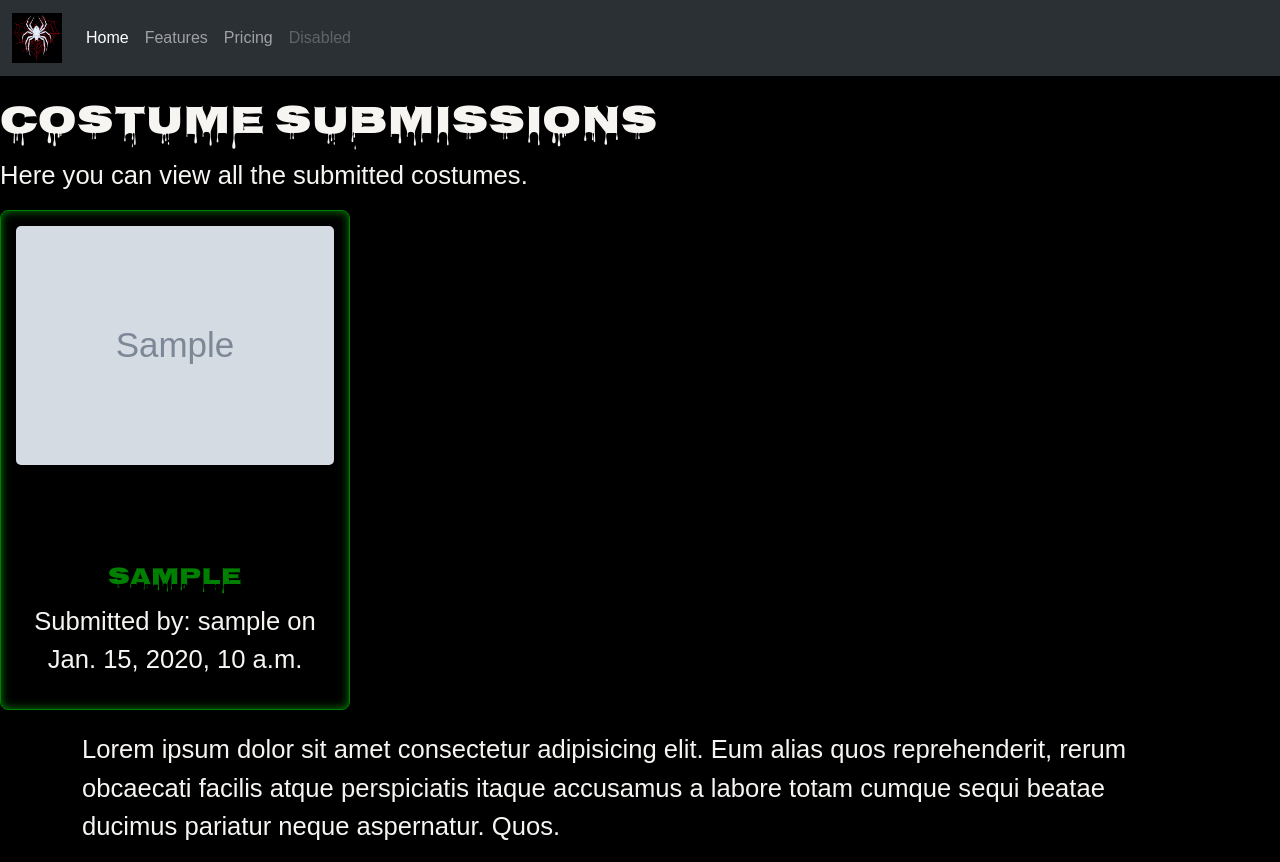
After one commit to Khoi412/HalloweenHackathon, a Django app: page /costumes/view/ in a window 1280 px wide. The commit adds this page. Run offline with Django 4.2, Linux system fonts and the light colour scheme; tables that the repository leaves empty hold one stand-in row (values such as "Sample post"); grey boxes marked "Sample" are stand-in pictures; some libraries are stand-ins or nearby versions; some web fonts are replaced.

Commit message:
add template for viewing costumes and a view and url

```diff
--- a/costumes/templates/costumes/costumes_submission.html
+++ b/costumes/templates/costumes/costumes_submission.html
@@ -16,8 +16,8 @@
     <label for="costume_caption">Caption for your post:</label>
     <textarea id="costume_caption" name="costume_caption" required></textarea>
     <br>
-    <label for="images">Your Photo:</label>
-    <input type="file" id="images" name="images" accept="image/*" required>
+    <label for="image">Your Photo:</label>
+    <input type="file" id="image" name="costume_image" accept="image/*" required>
     <br>
     <button type="submit">Submit</button>
 </form>
--- /dev/null
+++ b/costumes/templates/costumes/view_costumes.html
@@ -0,0 +1,29 @@
+{% extends "base.html" %}
+{% load static %}
+
+{% block title %}Costumes{% endblock %}
+{% block stylesheet %}
+<link rel="stylesheet" href="{% static 'css/view_costume.css' %}" type="text/css">
+{% endblock stylesheet %}
+
+{% block content %}
+<h1>Costume Submissions</h1>
+<p>Here you can view all the submitted costumes.</p>
+<!-- You would typically loop through the submitted costumes and display them here -->
+<section class="costume-list">
+    {% for costume in costumes %}
+    <div class="costume-entry">
+        <div class="costume-image">
+            <img src="{{ costume.image.url }}" alt="{{ costume.caption }}">
+        </div>
+        <div class="costume-caption">
+            <h4>{{ costume.caption }}</h4>
+            <p>Submitted by: {{ costume.user.username }} on {{ costume.timestamp }}</p>
+        </div>
+    </div>
+    {% empty %}
+    <p>No costumes submitted yet.</p>
+    {% endfor %}
+</section>
+
+{% endblock %}
--- a/costumes/views.py
+++ b/costumes/views.py
@@ -1,8 +1,28 @@
-from django.shortcuts import render
+from django.shortcuts import render, redirect
+from .models import Costume, Like, Comment
+from django.contrib.auth.decorators import login_required
 
 # Create your views here.
 def homepage(request):
     return render(request, 'costumes/index.html')
 
+@login_required
 def costumes_submission_page(request):
+
+    if request.method == 'POST':
+        # Handle form submission logic here
+        caption = request.POST.get('costume_caption')
+        image = request.FILES.get('costume_image')
+        # You would typically save the data to the database here
+        # For now, we can just print it to the console (or handle as needed)
+        print(f"Received caption: {caption}")
+        print(f"Received image: {image.name if image else 'No image uploaded'}")
+        # Redirect or render a success page as needed
+        return redirect('view_costumes')  # Redirect to view costumes page after submission)
+
     return render(request, 'costumes/costumes_submission.html')
+
+def view_costumes(request):
+    # This view would typically fetch costume submissions from the database
+    costumes = Costume.objects.all().order_by('-timestamp')  # Example: Fetch all costumes ordered by timestamp
+    return render(request, 'costumes/view_costumes.html', {'costumes': costumes})
--- a/hackathon/urls.py
+++ b/hackathon/urls.py
@@ -16,11 +16,12 @@
 """
 from django.contrib import admin
 from django.urls import path
-from costumes.views import homepage, costumes_submission_page
+from costumes.views import homepage, costumes_submission_page, view_costumes
 from django.urls import include
 
 urlpatterns = [
     path('admin/', admin.site.urls),
+    path('costumes/view/', view_costumes, name='view_costumes'),
     path('costumes/submit/', costumes_submission_page, name='costumes_submission_page'),
     path('accounts/', include('allauth.urls')),  # Include allauth URLs
     path('', homepage, name='homepage'),
--- /dev/null
+++ b/static/css/view_costume.css
@@ -0,0 +1,36 @@
+h1 {
+    margin-top: 50px;
+}
+
+.costume-list {
+    display: flex;
+    flex-wrap: wrap;
+    gap: 20px;
+}
+
+.costume-entry {
+    border: 1px solid green;
+    padding: 15px;
+    margin-bottom: 20px;
+    border-radius: 8px;
+    background-color: black;
+    width: 350px;
+    height: 500px;
+    box-shadow: inset 0 0 10px green;
+    display: flex;
+    flex-direction: column;
+    align-items: center;
+    text-align: center;
+    justify-content: space-between;
+}
+
+.costume-entry h4 {
+    margin-top: 0;
+    color: green;
+}
+
+.costume-entry img {
+    max-width: 100%;
+    max-height: 300px;
+    border-radius: 5px;
+}
```
Also changed, not shown: costume_images/GingerInteriors-No-Dot.webp (added).
